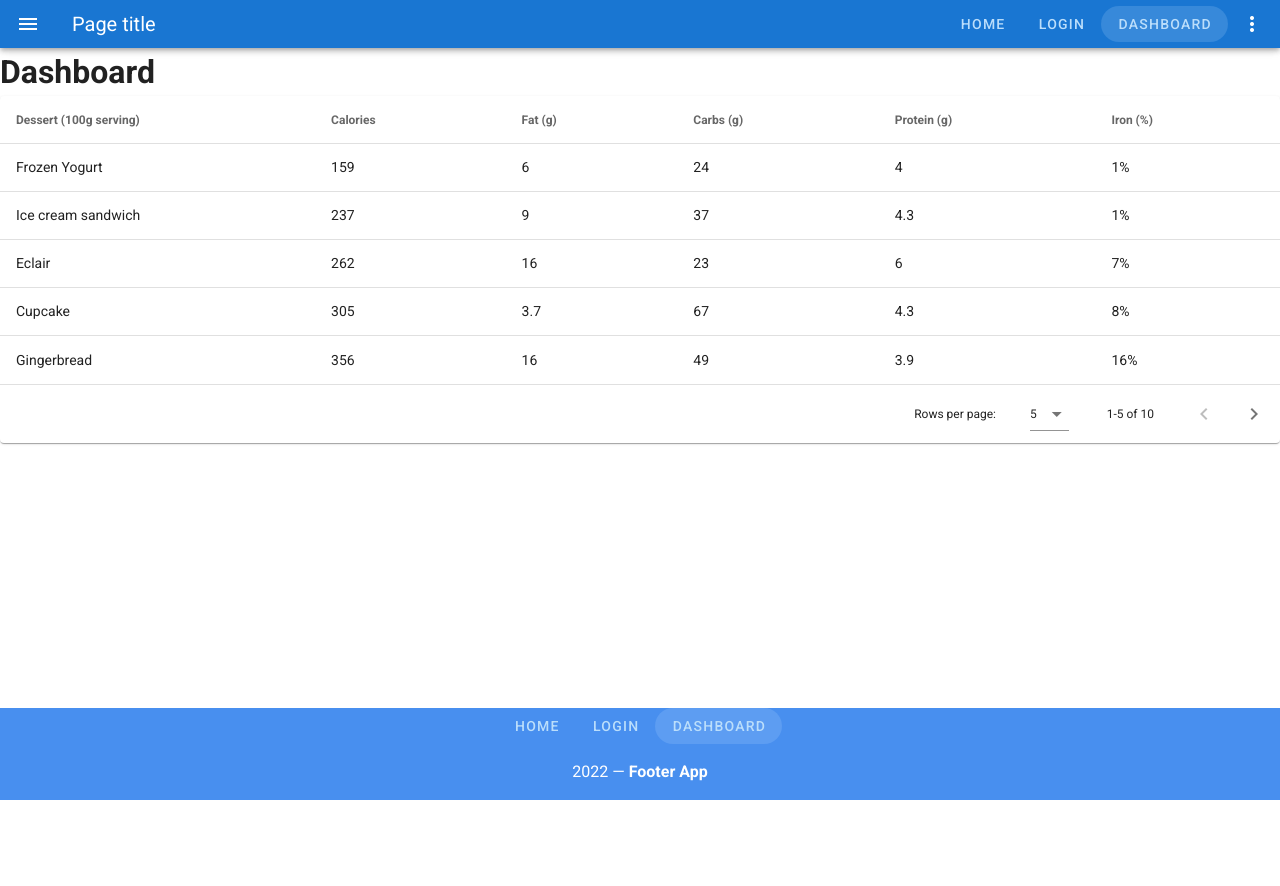
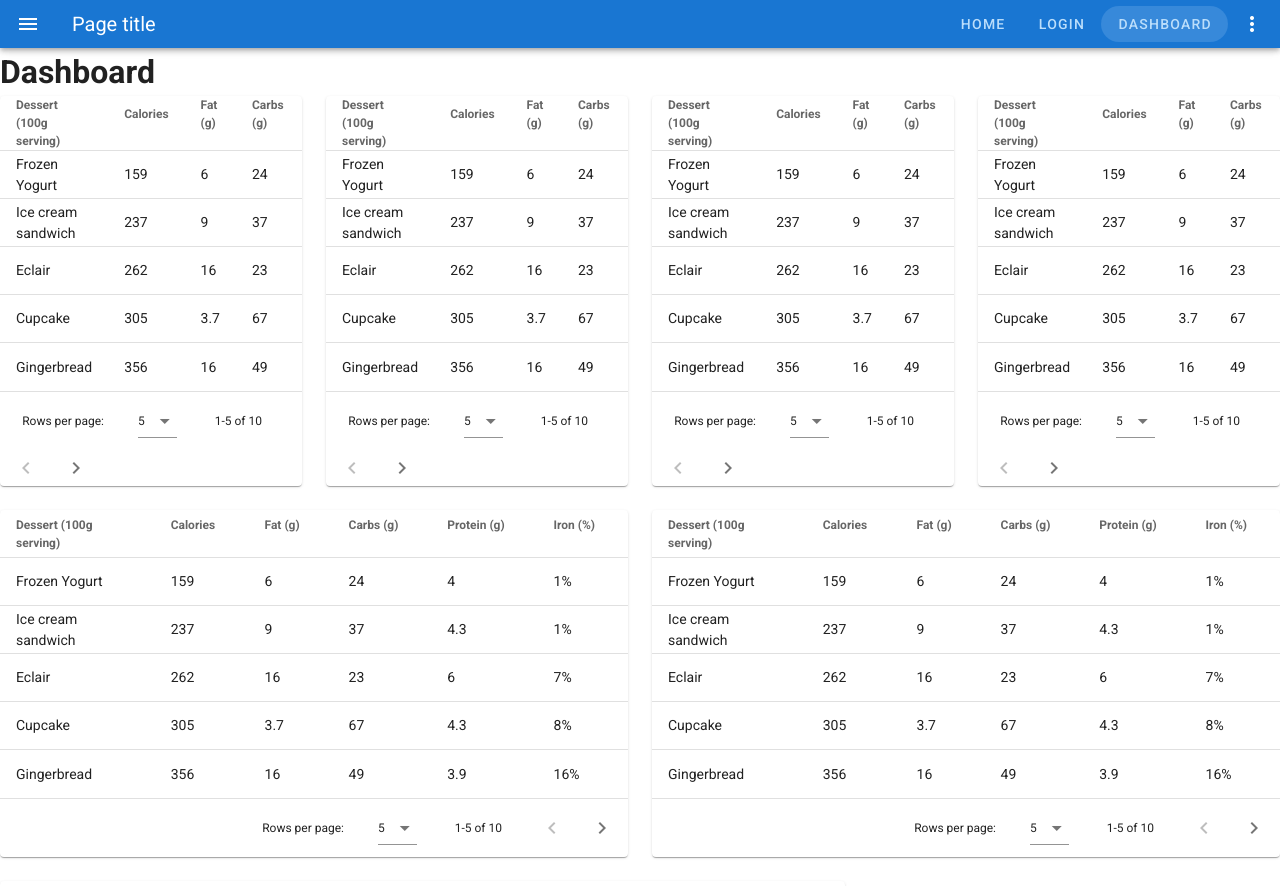
Before and after one commit to YevhenShershen/Beautify-With-Vuetify-, a Vue app: page /dashboard in a window 1280 px wide. Shown: the top 886 px of the page. Before the commit the page ends 800 px from the top, so only its background shows below. Built offline with nearby package versions, Linux system fonts and the light colour scheme.

Commit message:
Layouts Grid System

```diff
--- a/src/App.vue
+++ b/src/App.vue
@@ -52,11 +52,9 @@
 
 <script lang="ts">
 import Vue from "vue";
-import Login from "./components/Login.vue";
 export default Vue.extend({
   name: "App",
   components: {
-    // Login
   },
   data: () => ({
     links: [
--- a/src/components/Dashboard.vue
+++ b/src/components/Dashboard.vue
@@ -1,6 +1,87 @@
 <template>
   <v-main>
     <h1>Dashboard</h1>
+    <!-- v-row создержит 12 колонок автоматически -->
+    <v-row>
+      <v-col cols="3">
+        <v-data-table
+          :headers="headers"
+          :items="desserts"
+          :items-per-page="5"
+          class="elevation-1"
+          @click:row="selectRow"
+        ></v-data-table
+      ></v-col>
+      <v-col cols="3">
+        <v-data-table
+          :headers="headers"
+          :items="desserts"
+          :items-per-page="5"
+          class="elevation-1"
+          @click:row="selectRow"
+        ></v-data-table
+      ></v-col>
+            <v-col cols="3">
+        <v-data-table
+          :headers="headers"
+          :items="desserts"
+          :items-per-page="5"
+          class="elevation-1"
+          @click:row="selectRow"
+        ></v-data-table
+      ></v-col>
+            <v-col cols="3">
+        <v-data-table
+          :headers="headers"
+          :items="desserts"
+          :items-per-page="5"
+          class="elevation-1"
+          @click:row="selectRow"
+        ></v-data-table
+      ></v-col>
+    </v-row>
+<!-- если мы в v-row создаем две v-col то оно автоматически делит на две колонки с шириной 50 % -->
+    <v-row>
+      <v-col>
+        <v-data-table
+          :headers="headers"
+          :items="desserts"
+          :items-per-page="5"
+          class="elevation-1"
+          @click:row="selectRow"
+        ></v-data-table
+      ></v-col>
+      <v-col>
+        <v-data-table
+          :headers="headers"
+          :items="desserts"
+          :items-per-page="5"
+          class="elevation-1"
+          @click:row="selectRow"
+        ></v-data-table>
+      </v-col>
+    </v-row>
+    <!-- создаем две колонки. Одна из них имеет ширину 8 колонок а вторая автоматом занимает остаток то есть 4 -->
+      <v-row>
+      <v-col cols="8">
+        <v-data-table
+          :headers="headers"
+          :items="desserts"
+          :items-per-page="5"
+          class="elevation-1"
+          @click:row="selectRow"
+        ></v-data-table
+      ></v-col>
+      <v-col>
+        <v-data-table
+          :headers="headers"
+          :items="desserts"
+          :items-per-page="5"
+          class="elevation-1"
+          @click:row="selectRow"
+        ></v-data-table>
+      </v-col>
+    </v-row>
     <v-data-table
       :headers="headers"
       :items="desserts"
--- a/src/router/index.ts
+++ b/src/router/index.ts
@@ -12,7 +12,7 @@ const routes: Array<RouteConfig> = [
   },
   {
     path: "/login",
-    name: "login",
+    name: "Login",
     // route level code-splitting
     // this generates a separate chunk (about.[hash].js) for this route
     // which is lazy-loaded when the route is visited.
@@ -21,7 +21,7 @@ const routes: Array<RouteConfig> = [
   },
   {
     path: "/dashboard",
-    name: "dashboard",
+    name: "Dashboard",
     component: () => import("../components/Dashboard.vue"),
   },
 ];
```
